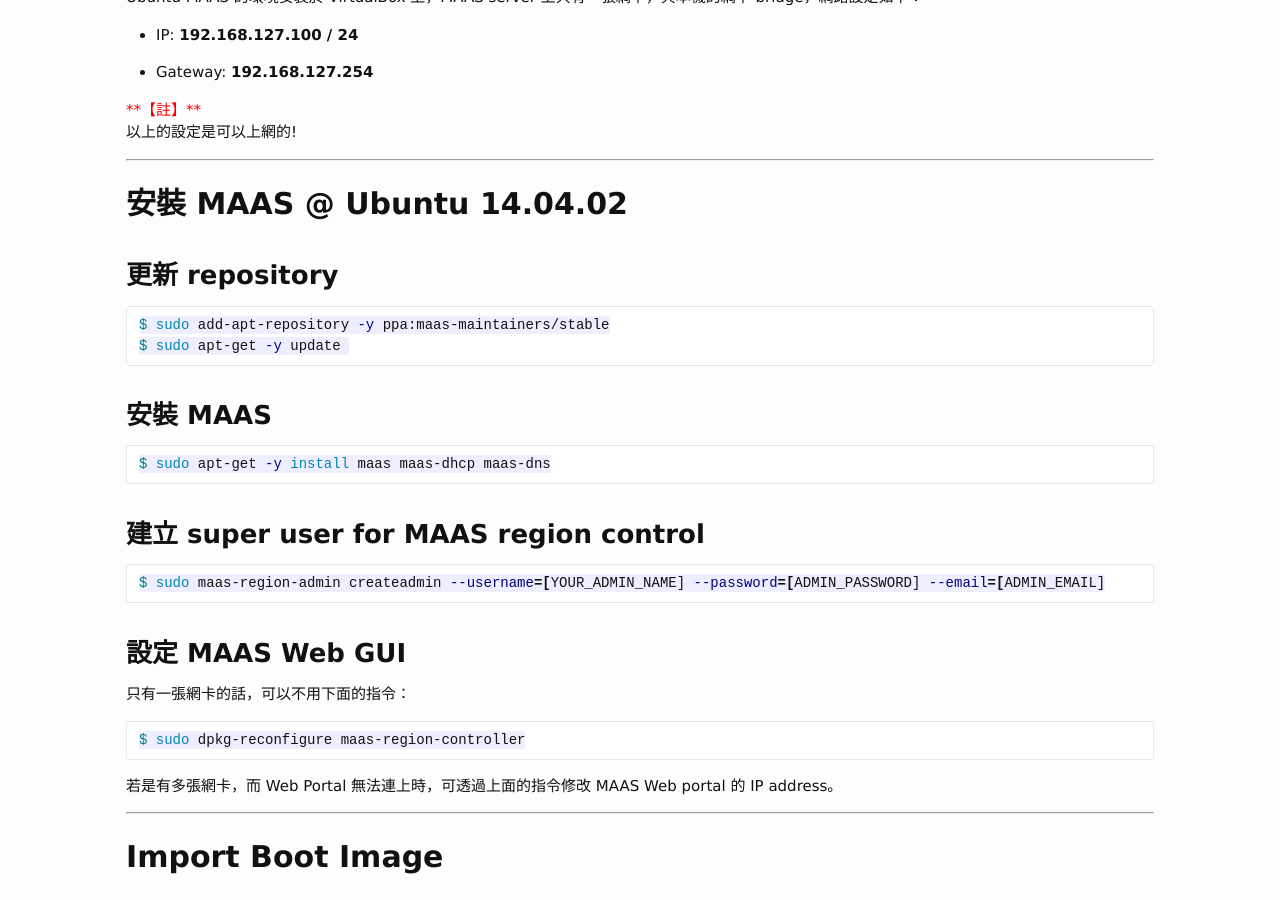
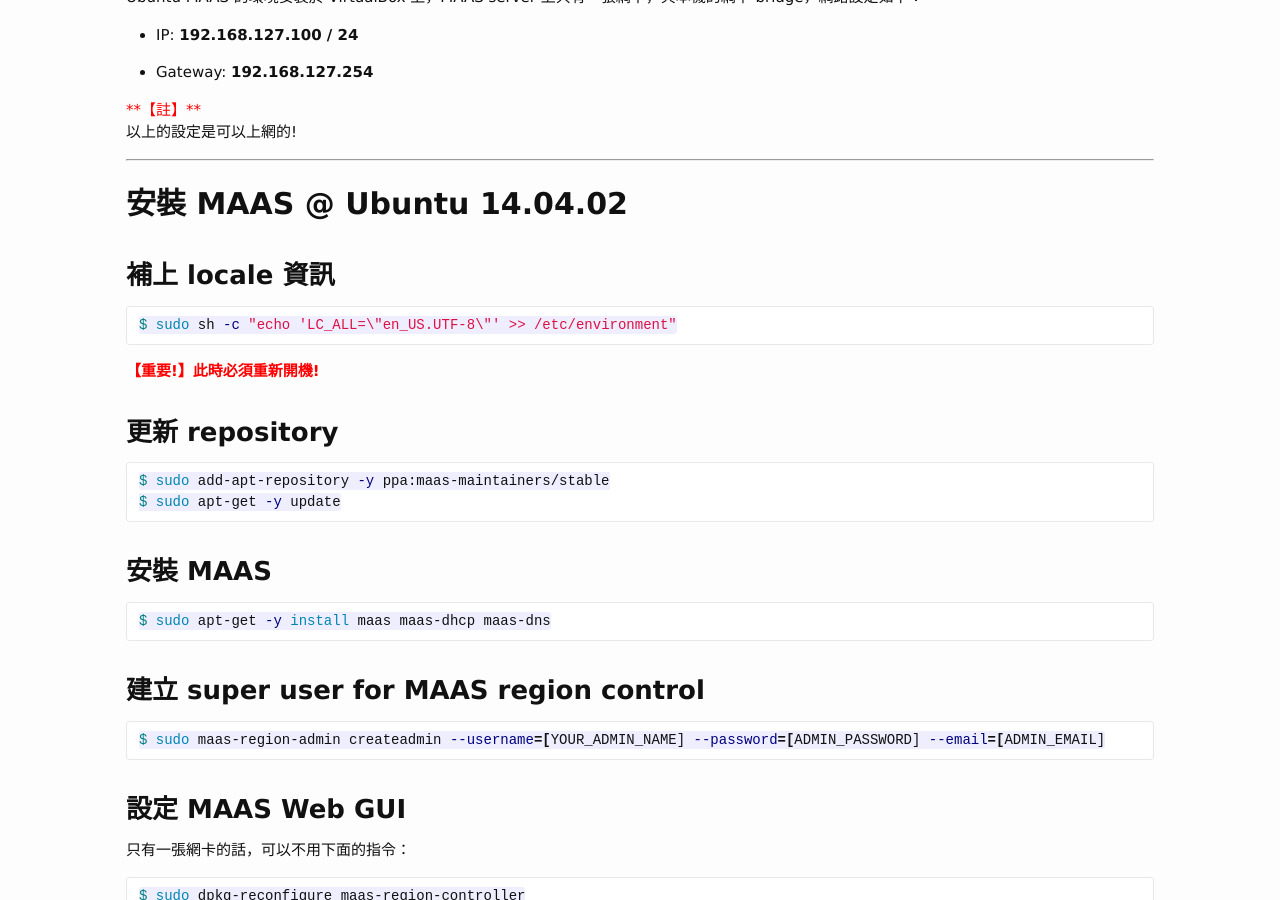
Before and after one commit to casper2048/godleon.github.io, a Jekyll site: the page built from _posts/2015-05-07-Ubuntu-MAAS-Install-Configure.md, in a window 1280 px wide and 900 px high, scrolled down 1216 px. Built offline with Jekyll 4.4.1, drawn with Linux system fonts in a browser that asks for light colours; Markdown is read by kramdown in place of the engine named in the settings; comment, search, counter and statistics services are not loaded; some of the changed text lies outside the part shown.

Commit message:
Ubuntu MAAS install & configure

````diff
--- a/_posts/2015-05-07-Ubuntu-MAAS-Install-Configure.md
+++ b/_posts/2015-05-07-Ubuntu-MAAS-Install-Configure.md
@@ -54,6 +54,14 @@
 
 安裝 MAAS @ Ubuntu 14.04.02
 ===========================
+
+### 補上 locale 資訊
+
+```bash
+$ sudo sh -c "echo 'LC_ALL=\"en_US.UTF-8\"' >> /etc/environment"
+```
+
+**<font color='red'>【重要!】此時必須重新開機!</font>**
 
 ### 更新 repository
 
````
Also changed, not shown: other parts of _posts/2015-05-07-Ubuntu-MAAS-Install-Configure.md (+2 -0 lines).
